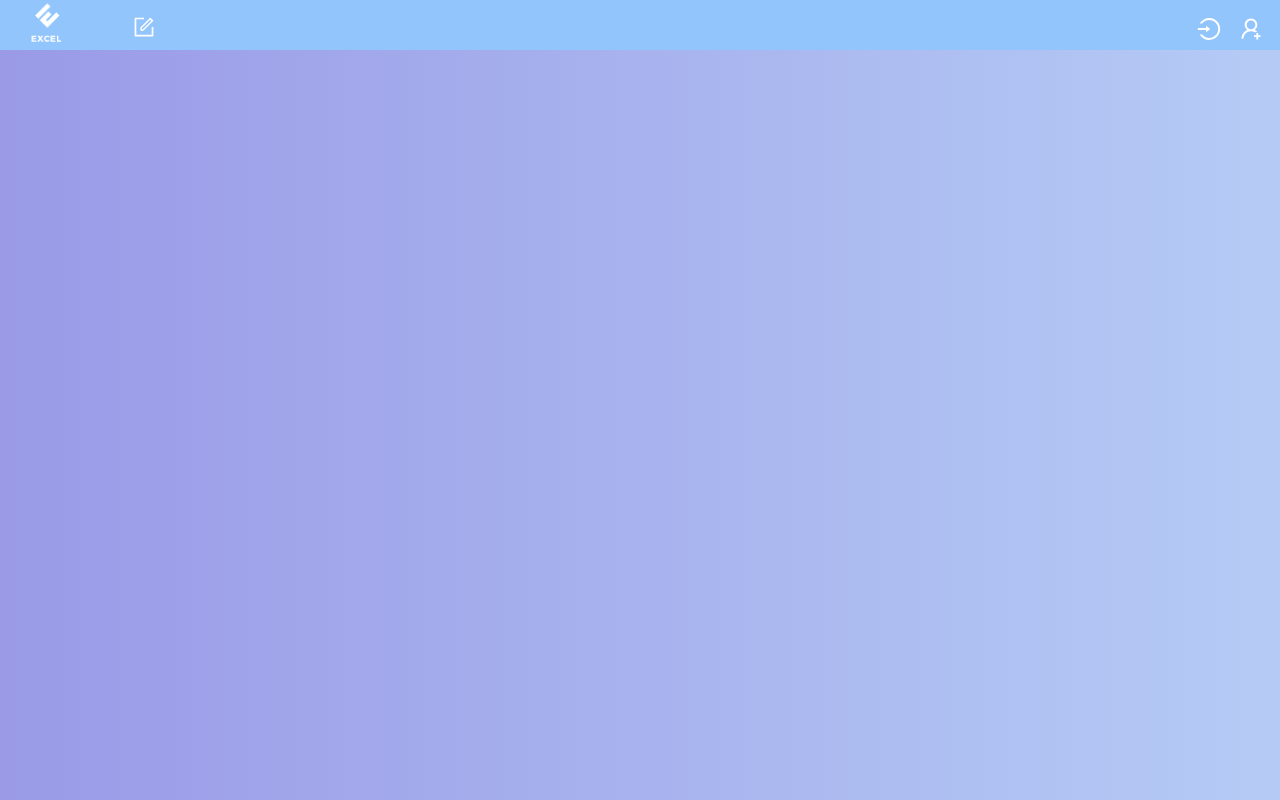
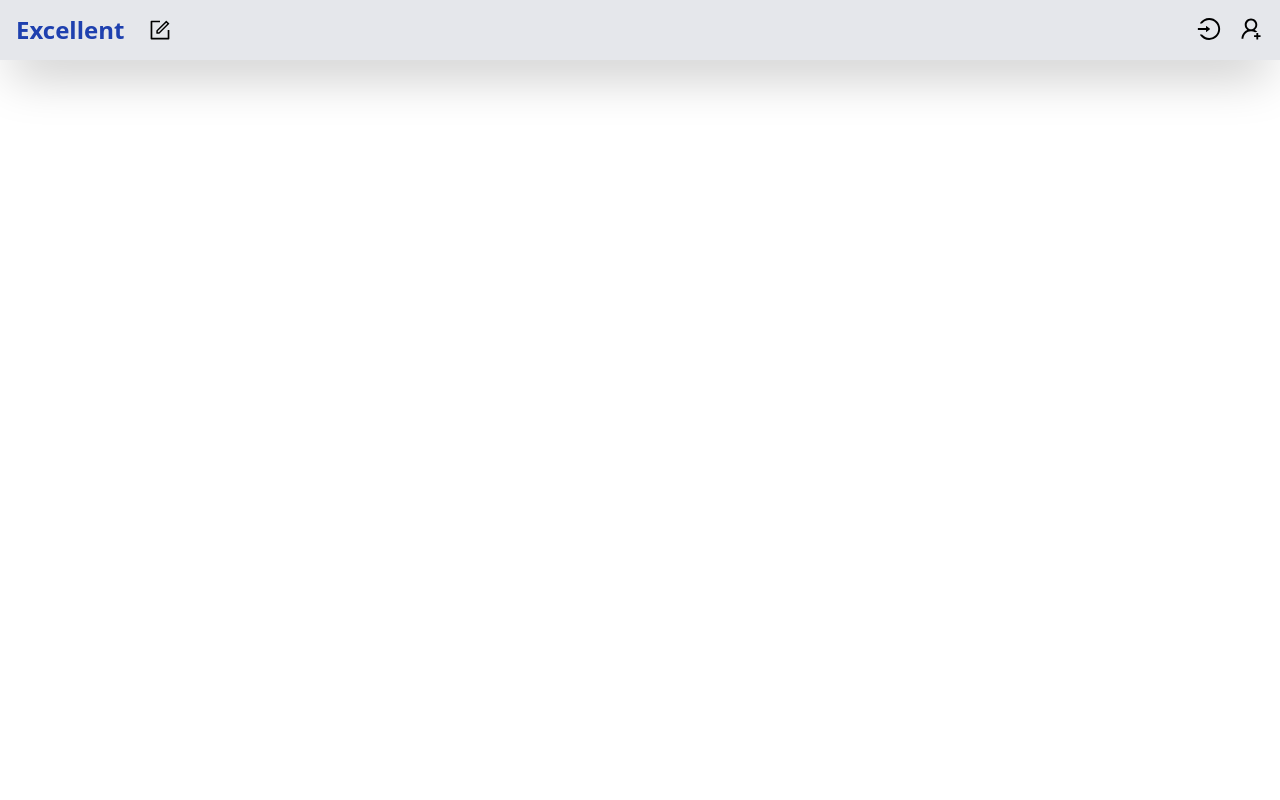
Before and after one commit to adexcel171/SportsCenterAppCRM, a React (Vite) app in the folder frontend/: page / in a window 1280 px wide. Built offline with nearby package versions, Linux system fonts and the light colour scheme.

Commit message:
made new changes

```diff
--- a/frontend/src/index.css
+++ b/frontend/src/index.css
@@ -3,8 +3,7 @@
 @tailwind utilities;
 
 body {
-  background: linear-gradient(to right, rgb(154, 154, 231), rgb(181, 203, 245));
-  color: #070707;
+  background-color: white;
 }
 
 input,
--- a/frontend/src/pages/Auth/Navigation.jsx
+++ b/frontend/src/pages/Auth/Navigation.jsx
@@ -46,23 +46,21 @@ const Navigation = () => {
       style={{ zIndex: 9999 }}
       className={`${
         showSidebar ? "hidden" : "flex"
-      } xl:flex lg:flex md:hidden sm:hidden flex-row justify-between p-4 text-white bg-blue-300
-    w-full h-[50px] mb-10 fixed top-0`}
+      } xl:flex lg:flex flex-row justify-between p-4 text-black bg-gray-200 shadow-2xl
+    w-full h-[60px] mb-10 fixed top-0`}
     >
-      <div className="flex flex-row justify-center space-x-4 mb-[20px]">
+      <div className="flex items-center justify-center space-x-6">
         <Link to="/" className="flex items-center ">
-          <img
-            src={logo}
-            alt="Logo"
-            className="w-[60px] h-[60px] rounded-full mb-[3px] mr-10 mt-[22px]"
-          />
+          <h1 className="font-bold text-center text-blue-800 text-2xl">
+            Excellent
+          </h1>
         </Link>
 
         <Link
           to="/Form"
           className="flex  items-center transition-transform transform hover:translate-x-2"
         >
-          <AiOutlineForm className="mr-2  mb-[10px] mt-[2rem]" size={24} />
+          <AiOutlineForm className="mr-2  " size={24} />
         </Link>
       </div>
 
@@ -72,25 +70,23 @@ const Navigation = () => {
           className="flex items-center text-gray-800 focus:outline-none"
         >
           {userInfo ? (
-            <span className="text-white">{userInfo.username}</span>
+            <span className="text-black">{userInfo.username}</span>
           ) : (
             <></>
           )}
           {userInfo && (
             <svg
               xmlns="http://www.w3.org/2000/svg"
-              className={`h-4 w-4 ml-1 ${
-                dropdownOpen ? "transform rotate-180" : ""
-              }`}
+              className="h-4 w-5 ml-2s"
               fill="none"
               viewBox="0 0 24 24"
-              stroke="white"
+              stroke="black"
             >
               <path
                 strokeLinecap="round"
                 strokeLinejoin="round"
-                strokeWidth="2"
-                d={dropdownOpen ? "M5 15l7-7 7 7" : "M19 9l-7 7-7-7"}
+                strokeWidth="3"
+                d="M4 6h16M4 12h16M4 18h16"
               />
             </svg>
           )}
--- a/frontend/src/pages/Auth/Register.jsx
+++ b/frontend/src/pages/Auth/Register.jsx
@@ -63,7 +63,7 @@ const Register = () => {
             <input
               type="text"
               id="name"
-              className="mt-1 p-2 border rounded w-[350px] md:w-[500px] lg:w-[700px]"
+              className="mt-1 p-2 border rounded w-full md:w-[500px] lg:w-[700px]"
               placeholder="Enter name"
               value={username}
               onChange={(e) => setName(e.target.value)}
@@ -80,7 +80,7 @@ const Register = () => {
             <input
               type="email"
               id="email"
-              className="mt-1 p-2 border rounded w-[350px] md:w-[500px] lg:w-[700px]"
+              className="mt-1 p-2 border rounded w-full md:w-[500px] lg:w-[700px]"
               placeholder="Enter email"
               value={email}
               onChange={(e) => setEmail(e.target.value)}
@@ -97,7 +97,7 @@ const Register = () => {
             <input
               type="password"
               id="password"
-              className="mt-1 p-2 border rounded w-[350px] md:w-[500px] lg:w-[700px]"
+              className="mt-1 p-2 border rounded w-full md:w-[500px] lg:w-[700px]"
               placeholder="Enter password"
               value={password}
               onChange={(e) => setPassword(e.target.value)}
@@ -114,7 +114,7 @@ const Register = () => {
             <input
               type="password"
               id="confirmPassword"
-              className="mt-1 p-2 border rounded w-[350px] md:w-[500px] lg:w-[700px]"
+              className="mt-1 p-2 border rounded w-full md:w-[500px] lg:w-[700px]"
               placeholder="Confirm password"
               value={confirmPassword}
               onChange={(e) => setConfirmPassword(e.target.value)}
@@ -124,7 +124,7 @@ const Register = () => {
           <button
             disabled={isLoading}
             type="submit"
-            className="bg-blue-500 text-black px-4 py-2 rounded cursor-pointer my-1"
+            className="bg-blue-500 text-black px-4 py-2 rounded cursor-pointer my-1 w-full"
           >
             {isLoading ? "Registering..." : "Register"}
           </button>
--- a/frontend/src/pages/Form.jsx
+++ b/frontend/src/pages/Form.jsx
@@ -51,12 +51,12 @@ const Form = () => {
   };
 
   return (
-    <div className="container mx-auto p-8 mt-8 bg-gray-50 rounded-lg shadow-md">
+    <div className=" mx-auto h-full p-8 mt-8 bg-gray-50 rounded-lg shadow-md">
       <h1 className="text-4xl text-center mb-8 text-gray-800">
         Customer Details Form
       </h1>
 
-      <form className="max-w-md mx-auto bg-white p-6 rounded-lg shadow-lg">
+      <form className="max-w-md h-auto mx-auto bg-white p-6 rounded-lg shadow-lg">
         <div className="mb-4">
           <label
             htmlFor="name"
--- a/frontend/src/pages/Home.jsx
+++ b/frontend/src/pages/Home.jsx
@@ -145,7 +145,7 @@ const Home = () => {
         </div>
       </div>
       {/* Search Input */}
-      <div className="mb-4 flex justify-center">
+      <div className="mb-4 mt-8 flex justify-center">
         <input
           type="text"
           placeholder="Search by name..."
```
